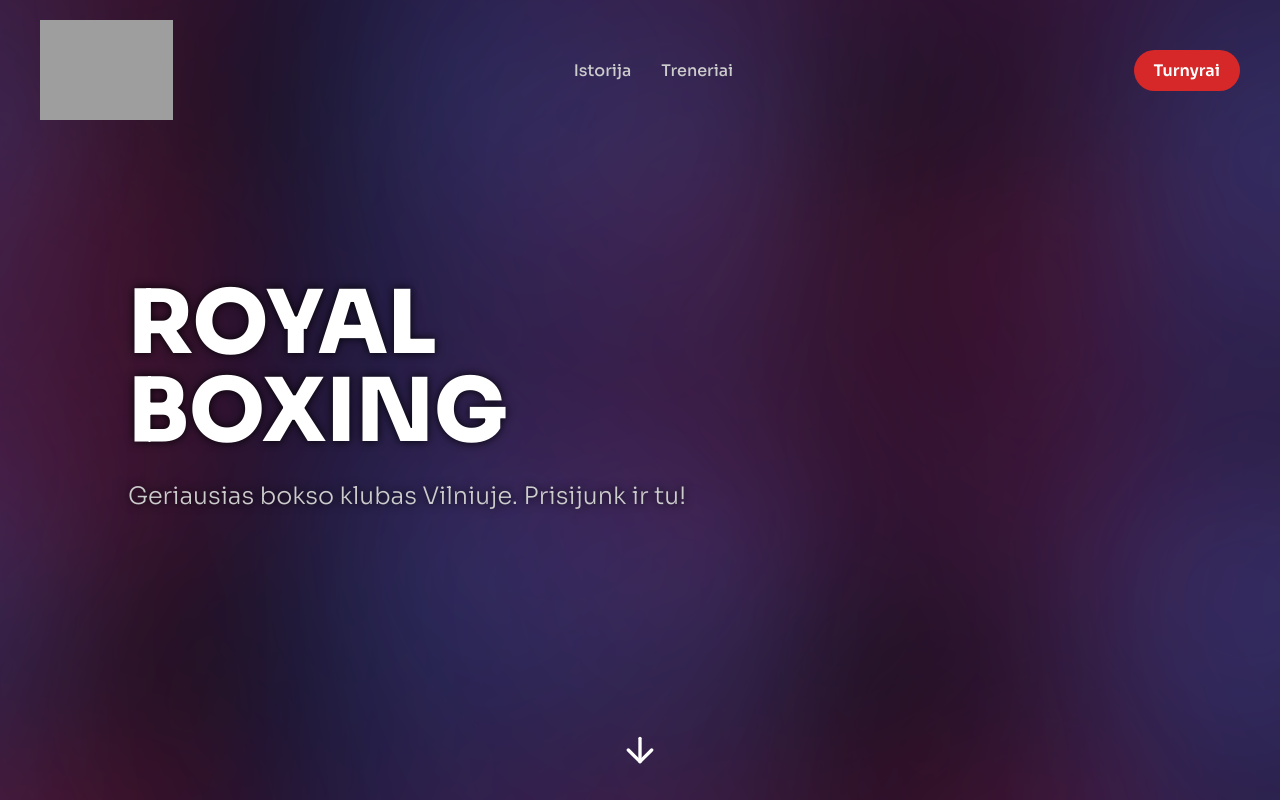
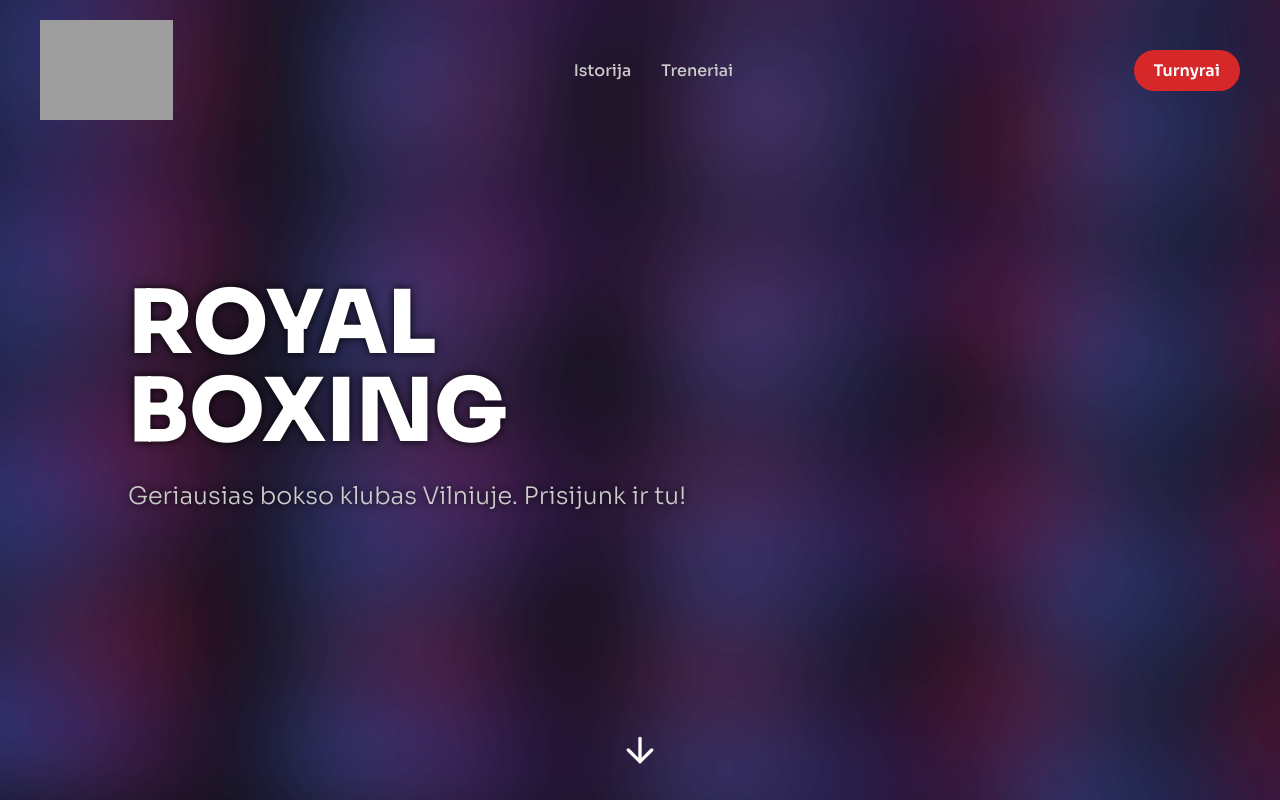
Before and after one commit to Bomzas1991/CarlsonIndustries, a plain HTML site: page website/index.html in a window 1280 px wide. Shown: the top 800 px of the page. Drawn offline with Linux system fonts and the light colour scheme; grey boxes are pictures that could not be loaded.

Commit message:
Update index.html

```diff
--- a/website/index.html
+++ b/website/index.html
@@ -58,29 +58,30 @@
         .retrofuturism-background::after {
             content: '';
             position: absolute;
-            width: 200%;
-            height: 200%;
-            top: -50%;
-            left: -50%;
-            filter: blur(80px);
-            opacity: 0.6;
+            width: 130%;      /* smaller than 200% */
+            height: 130%;     /* smaller than 200% */
+            top: -15%;        /* reduced offset */
+            left: -15%;
+            filter: blur(45px); /* decreased from 80px → tighter glow */
+            opacity: 0.5;
             animation: retrofuturism-move 30s infinite alternate ease-in-out;
             background:
-                radial-gradient(circle at 20% 30%, var(--retro-blue) 0%, transparent 70%),
-                radial-gradient(circle at 70% 80%, var(--retro-red) 0%, transparent 70%),
-                radial-gradient(circle at 40% 90%, var(--retro-purple) 0%, transparent 70%);
-            background-size: 30% 30%, 25% 25%, 35% 35%;
+                radial-gradient(circle at 20% 30%, var(--retro-blue) 0%, transparent 60%),
+                radial-gradient(circle at 70% 80%, var(--retro-red) 0%, transparent 60%),
+                radial-gradient(circle at 40% 90%, var(--retro-purple) 0%, transparent 60%);
+            background-size: 22% 22%, 18% 18%, 25% 25%; /* smaller light sources */
+        }
         }
 
         .retrofuturism-background::after {
             animation-delay: 15s;
-            filter: blur(60px);
-            opacity: 0.5;
+            filter: blur(35px);    /* smaller blur */
+            opacity: 0.45;         /* slightly reduced */
             background:
-                radial-gradient(circle at 80% 20%, var(--retro-red) 0%, transparent 70%),
-                radial-gradient(circle at 30% 60%, var(--retro-purple) 0%, transparent 70%),
-                radial-gradient(circle at 90% 10%, var(--retro-blue) 0%, transparent 70%);
-            background-size: 35% 35%, 30% 30%, 28% 28%;
+                radial-gradient(circle at 80% 20%, var(--retro-red) 0%, transparent 60%),
+                radial-gradient(circle at 30% 60%, var(--retro-purple) 0%, transparent 60%),
+                radial-gradient(circle at 90% 10%, var(--retro-blue) 0%, transparent 60%);
+            background-size: 24% 24%, 20% 20%, 22% 22%;
         }
 
         @keyframes retrofuturism-move {
```
